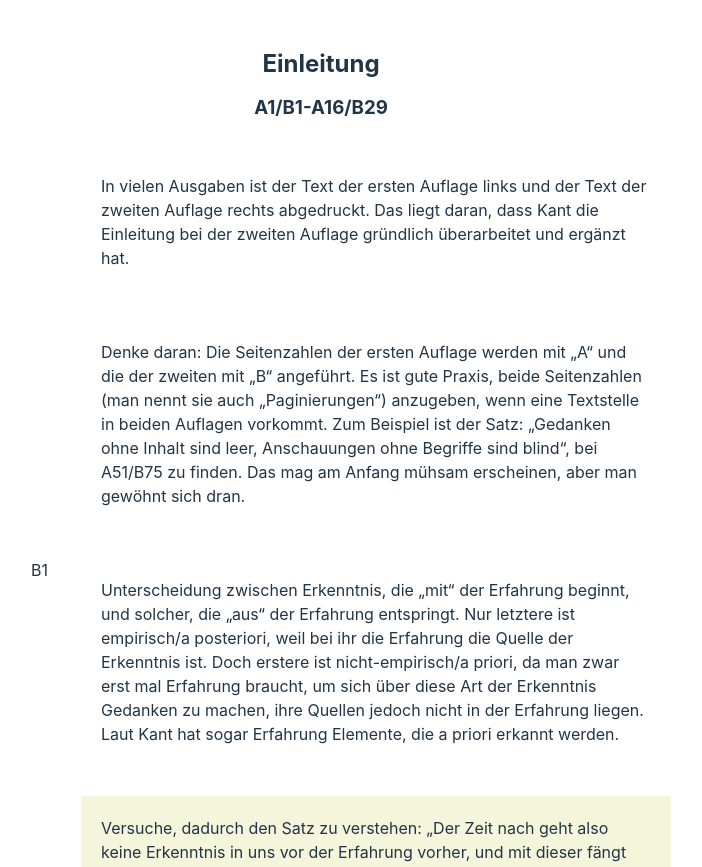
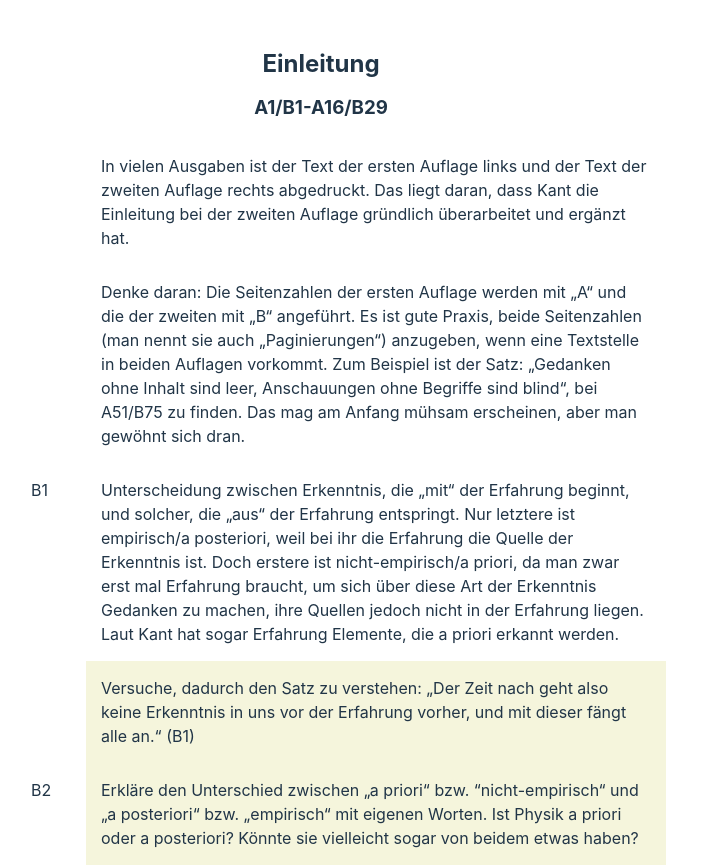
Before and after one commit to miob1781/krv-course, a React (Vite) app: page /section-1-1 in a window 1280 px wide. Shown: the top 867 px of the page, without its empty margins (319-1021 px from the left). Built offline with nearby package versions, Linux system fonts and the light colour scheme.

Commit message:
undo lazy-loading

```diff
--- a/src/App.tsx
+++ b/src/App.tsx
@@ -1,22 +1,20 @@
-import { lazy, Suspense } from "react"
 import { Routes, Route } from "react-router-dom"
 import NavBar from './components/NavBar'
+import './style/App.css'
 import Account from "./views/Account"
 import Welcome from "./views/Welcome"
-import './style/App.css'
+import Intro_1 from "./components/introductions/Intro-1"
+import Section_1_1 from "./components/sections/Section-1-1"
 
 function App() {
-    const Intro_1 = lazy(() => import("./components/introductions/Intro-1"))
-    const Section_1_1 = lazy(() => import("./components/sections/Section-1-1"))
-
     return (
         <div className="App">
             <NavBar />
             <Routes>
                 <Route path="/" element={<Welcome />} />
                 <Route path="/account" element={<Account />} />
-                <Route path="/section-1" element={<Suspense fallback={<div>Loading...</div>}><Intro_1 /></Suspense>} />
-                <Route path="/section-1-1" element={<Suspense fallback={<div>Loading...</div>}><Section_1_1 /></Suspense>} />
+                <Route path="/section-1" element={<Intro_1 />} />
+                <Route path="/section-1-1" element={<Section_1_1 />} />
             </Routes>
         </div>
     )
--- a/src/style/LessonListEl.css
+++ b/src/style/LessonListEl.css
@@ -9,8 +9,8 @@
 }
 
 .lesson-list-text-cont {
-    padding: 20px;
-    margin: 0 -20px;
+    padding: 15px;
+    margin: -15px;
 }
 
 .lesson-list-text-cont.lesson-question {
```
